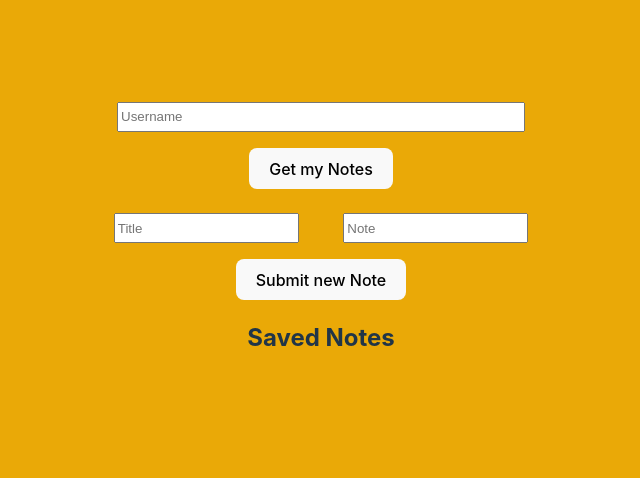
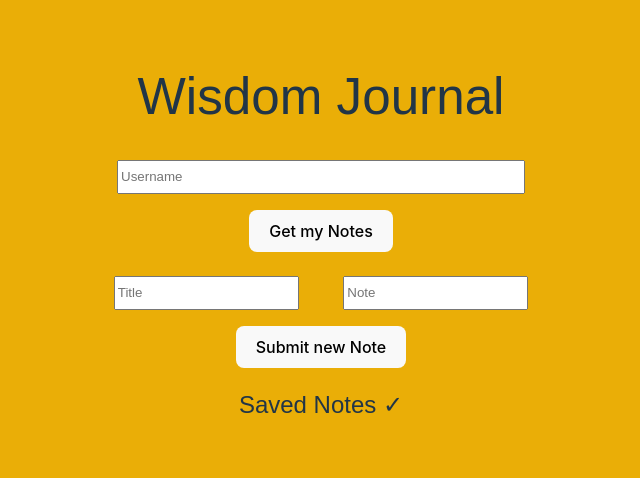
Before and after one commit to 93mcqmil/Exam-notes, a website built with Vite: page index.html in a window 1280 px wide. Shown: the part 161-639 px from the top of the page, without its empty margins (319-959 px from the left). Built offline with nearby package versions, Linux system fonts and the light colour scheme.

Commit message:
ytterliggare små pill, kan nog kalla den för klar

```diff
--- a/index.html
+++ b/index.html
@@ -13,6 +13,10 @@
 <body>
   <div id="app">
 
+    <div class="w3-container w3-center w3-animate-left">
+      <h1>Wisdom Journal</h1>
+
+    </div>
     <form action="GetMyNotes">
       <input id="formInputUsername" type="text" placeholder="Username" class="form__user">
 
@@ -27,7 +31,7 @@
     <button id="submit-btn">Submit new Note</button>
 
     <article class="notes-article">
-      <h2>Saved Notes</h2>
+      <h2>Saved Notes <span>&#10003;</span></h2>
       <section class="user-notes"></section>
     </article>
 
--- a/src/createNote.ts
+++ b/src/createNote.ts
@@ -22,7 +22,7 @@ export async function createNote() {
       note,
     };
 
-    //send data to API with "POST"-apply
+    //send data to API "Post" apply
     const response = await fetch(
       "https://o6wl0z7avc.execute-api.eu-north-1.amazonaws.com/api/notes",
       {
@@ -38,9 +38,8 @@ export async function createNote() {
       //Send to new page
       const responseData = await response.json();
       console.log("Response data from server:", responseData);
-      // Get reference to result element
 
-      //HTML string to post result
+      //String to post result
       const resultHTML = ` <h2><u>NOTE CREATED!</u></h2>
       <h2> <u> User: </u> ${notePost.username} </h2>
       <h2> <u> Title:</u> ${notePost.title} </h2>
--- a/src/getNotes.ts
+++ b/src/getNotes.ts
@@ -22,6 +22,10 @@ export async function fetchNotesForUser() {
       const notes = notesData.notes;
       const notesContainer = document.querySelector(".user-notes");
 
+      //clear previously rendered notes
+      if (notesContainer) {
+        notesContainer.innerHTML = "";
+      }
 
       notes.map((note: any) => {
         // Create new DOM element for each note
@@ -30,7 +34,7 @@ export async function fetchNotesForUser() {
         noteElement.innerHTML = `
           <h3>Username: ${note.username}</h3>
           <h3>Title: ${note.title}</h3>
-          <p> Note: ${note.note}</p>`;
+          <h3> Note: ${note.note}</h3>`;
         // Append the note element to the notes container
         notesContainer?.appendChild(noteElement);
 
--- a/src/sass/styles.scss
+++ b/src/sass/styles.scss
@@ -1,23 +1,35 @@
 body {
-  background-color: rgb(234, 169, 7);
+  background-color: rgb(234, 174, 7);
 }
 
 .form__user {
   width: 25rem;
-  height: 1.5rem;
+  height: 1.8rem;
 }
 #GetNotes-btn {
   margin-top: 1rem;
 }
 
 .form__title {
-  height: 1.5rem;
+  height: 1.8rem;
   margin-top: 1.5rem;
 }
 .form__note {
   margin-left: 2.5rem;
-  height: 1.5rem;
+  height: 1.8rem;
 }
 #submit-btn {
   margin-top: 1rem;
 }
+
+h1 {
+  font-family: "Protest Revolution", sans-serif;
+  font-weight: 400;
+  font-style: normal;
+}
+
+h2 {
+  font-family: "Protest Revolution", sans-serif;
+  font-weight: 400;
+  font-style: normal;
+}
```
